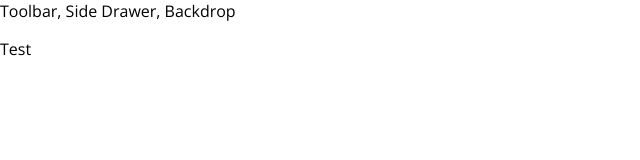
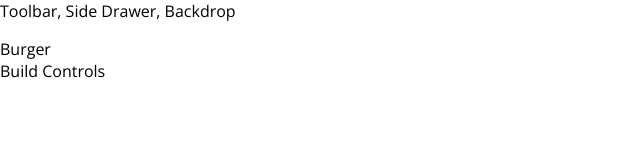
Before and after one commit to matthewdoles/react-developer-course, a React app in the folder burger-builder/: page / in a window 1280 px wide. Shown: the top 160 px of the page, without its empty margins (0-640 px from the left). Built offline with nearby package versions, Linux system fonts and the light colour scheme.

Commit message:
8.3 - Burger Builder Container

```diff
--- a/burger-builder/src/App.js
+++ b/burger-builder/src/App.js
@@ -1,12 +1,13 @@
 import React, { Component } from 'react';
-import Layout from './components/Layout/layout'
+import Layout from './components/Layout/Layout'
+import BurgerBuilder from './containers/BurgerBuilder/BurgerBuilder'
 
 class App extends Component {
   render() {
     return (
       <div>
         <Layout>
-          <p>Test</p>
+          <BurgerBuilder />
         </Layout>
       </div>
     );
--- /dev/null
+++ b/burger-builder/src/components/Layout/Layout.css
@@ -0,0 +1,3 @@
+.Content {
+    margin-top: 16px;
+}
--- a/burger-builder/src/components/Layout/layout.js
+++ b/burger-builder/src/components/Layout/layout.js
@@ -1,10 +1,13 @@
 import React from 'react'
 import Aux from '../../hoc/Aux'
+import classes from './Layout.css'
 
 const layout = (props) => (
     <Aux>
         <div>Toolbar, Side Drawer, Backdrop</div>
-        <main>{props.children}</main>
+        <main className={classes.Content}>
+            {props.children}
+        </main>
     </Aux>
 )
 
--- /dev/null
+++ b/burger-builder/src/containers/BurgerBuilder/BurgerBuilder.js
@@ -0,0 +1,15 @@
+import React, { Component } from 'react'
+import Aux from '../../hoc/Aux'
+
+class BurgerBuilder extends Component {
+    render() {
+        return(
+            <Aux>
+                <div>Burger</div>
+                <div>Build Controls</div>
+            </Aux>
+        )
+    }
+}
+
+export default BurgerBuilder
```
